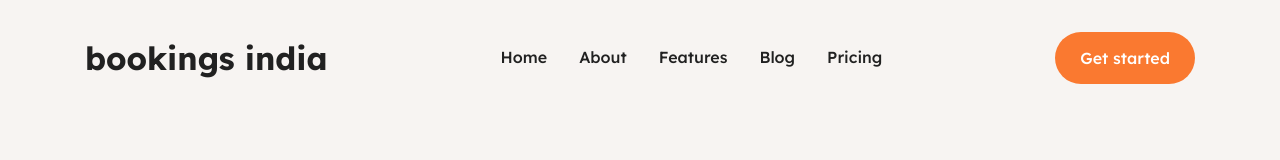
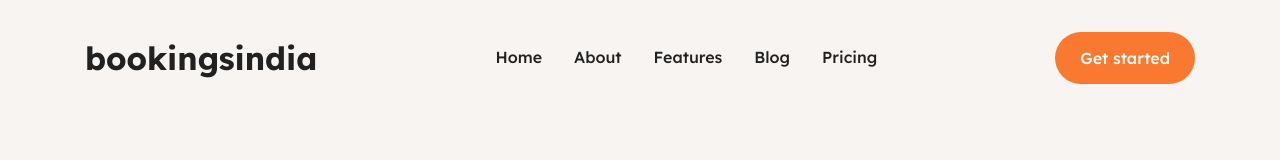
Before and after one commit to vishnuvv1990/vishnuvv1990.github.io, a plain HTML site: page t1/index.html in a window 1280 px wide. Shown: the top 160 px of the page. Drawn offline with Linux system fonts and the light colour scheme.

Commit message:
Update index.html

```diff
--- a/t1/index.html
+++ b/t1/index.html
@@ -47,7 +47,7 @@
       <div class="home-container">
         <div class="navbar-navbar-container">
           <header data-role="Header" class="navigation-container">
-            <div> <h1>bookings india </h1></div>
+            <div> <h1>bookingsindia </h1></div>
             <div class="navbar-nav">
               <nav
                 class="navigation-links-nav navigation-links-root-class-name10"
```
